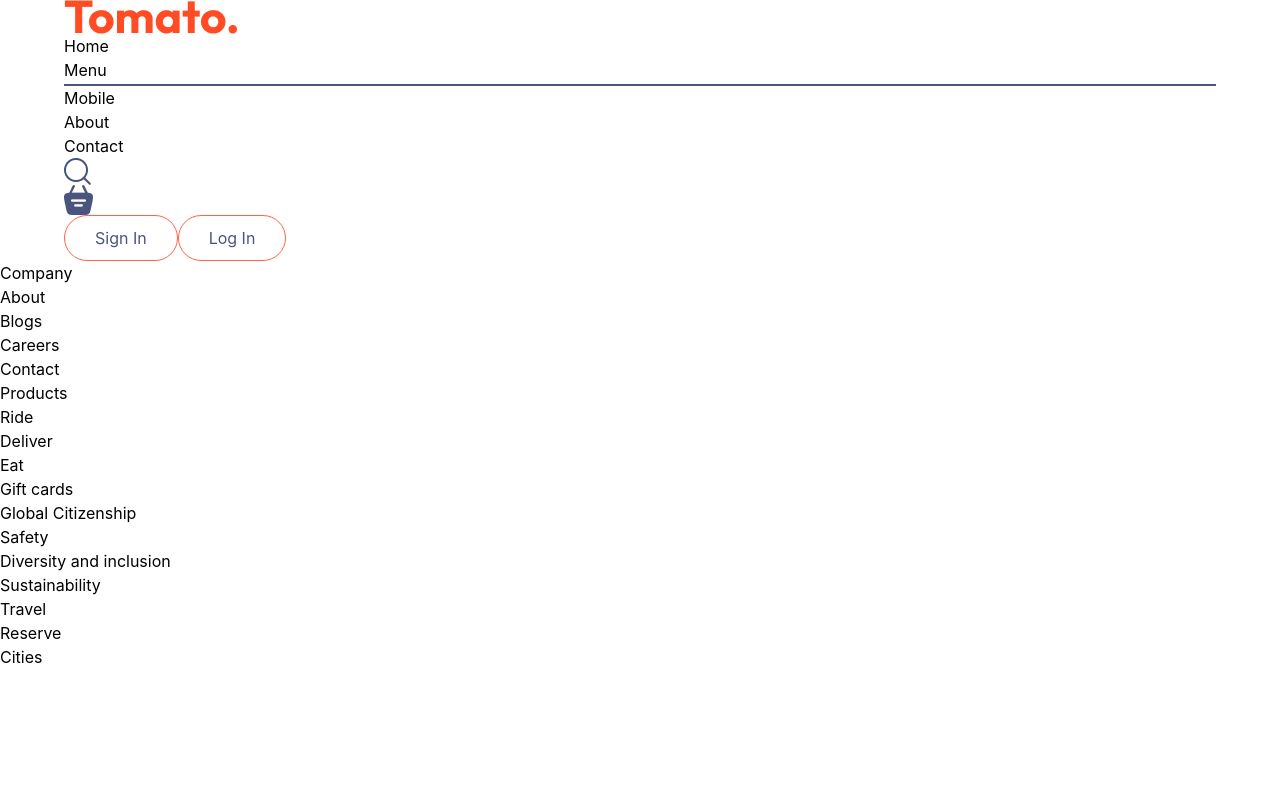
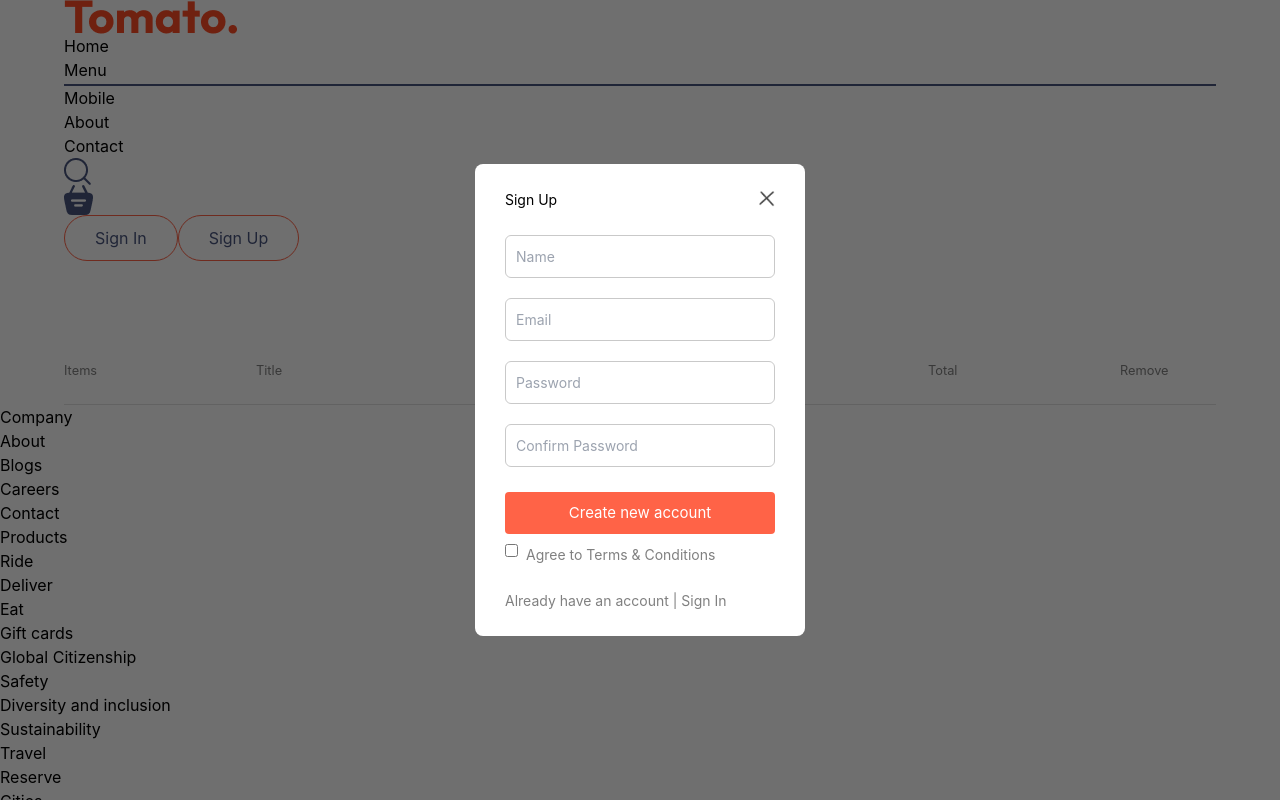
Before and after one commit to Mit16/DishDash, a React (Vite) app in the folder frontend/: page /cart in a window 1280 px wide. Both pictures are taken after a click on the button "Sign In". Shown: the top 800 px of the page. Built offline with nearby package versions, Linux system fonts and the light colour scheme.

Commit message:
Added login page and cart page

```diff
--- a/frontend/src/App.jsx
+++ b/frontend/src/App.jsx
@@ -4,12 +4,17 @@ import Home from "./pages/Home/Home";
 import Cart from "./pages/Cart/Cart";
 import PlaceOrder from "./pages/PlaceOrder/PlaceOrder";
 import Footer from "./components/Footer/Footer";
+import { useState } from "react";
+import LoginPopup from "./components/LoginPopup/LoginPopup";
 
 const App = () => {
+  const [showSignin, setShowSignin] = useState(false);
+
   return (
     <>
+      {showSignin ? <LoginPopup setShowSignin={setShowSignin} /> : <></>}
       <div className="app">
-        <Navbar />
+        <Navbar setShowSignin={setShowSignin} />
         <Routes>
           <Route path="/" element={<Home />} />
           <Route path="/cart" element={<Cart />} />
--- a/frontend/src/components/FoodItem/Fooditem.jsx
+++ b/frontend/src/components/FoodItem/Fooditem.jsx
@@ -1,9 +1,11 @@
-import { useContext} from "react";
+import { useContext } from "react";
 import "./FoodItem.css";
 import { assets } from "../../assets/assets";
 import { StoreContext } from "../../context/StoreContext";
+// import { PriceContext } from "../../context/PriceContext";
 
 const Fooditem = ({ id, name, price, descripion, image }) => {
+  // const { indianPrice } = useContext(PriceContext);
 
   const indianPrice = (price) => {
     return price * 30;
--- /dev/null
+++ b/frontend/src/components/LoginPopup/LoginPopup.css
@@ -0,0 +1,64 @@
+.signin-popup{
+    position: fixed;
+    z-index: 1;
+    width: 100%;
+    height: 100%;
+    background-color: #00000090;
+    display: grid;
+}
+
+.signin-popup-container{
+    place-self: center;
+    width: max(23vw,330px);
+    color: #808080;
+    background-color: white;
+    display: flex;
+    flex-direction: column;
+    gap: 25px;
+    padding: 25px 30px;
+    border-radius: 8px;
+    font-size: 14px;
+    animation: fadeIn 0.5s;
+}
+
+.signin-popup-title{
+    display: flex;
+    justify-content: space-between;
+    align-items: center;
+    color: black;
+}
+
+.signin-popup-title img{
+    width: 16px;
+    cursor: pointer;
+}
+
+.signin-popup-inputs{
+    display: flex;
+    flex-direction: column;
+    gap: 20px;
+}
+
+.signin-popup-inputs input{
+    outline: none;
+    border: 1px solid #c9c9c9;
+    padding: 10px;
+    border-radius: 6px;
+}
+
+.signin-popup-container button{
+    border: none;
+    padding: 10px;
+    border-radius: 4px;
+    color: white;
+    background-color: tomato;
+    font-size: 15px;
+    cursor: pointer;
+}
+
+.signin-popup-condition{
+    display: flex;
+    align-items: start;
+    gap: 8px;
+    margin-top: -15px;
+}
--- /dev/null
+++ b/frontend/src/components/LoginPopup/LoginPopup.jsx
@@ -0,0 +1,51 @@
+import React, { useState } from "react";
+import "./LoginPopup.css";
+import { assets } from "../../assets/assets";
+
+const LoginPopup = ({ setShowSignin }) => {
+  const [currState, setCurrState] = useState("Sign Up");
+
+  return (
+    <div className="signin-popup">
+      <form className="signin-popup-container">
+        <div className="signin-popup-title">
+          <h2>{currState}</h2>
+          <img
+            onClick={() => setShowSignin(false)}
+            src={assets.cross_icon}
+            alt=""
+          />
+        </div>
+        <div className="signin-popup-inputs">
+          {currState === "Sign In" ? (
+            <></>
+          ) : (
+            <input type="text" placeholder="Name" required />
+          )}
+          <input type="text" placeholder="Email" required />
+          <input type="password" placeholder="Password" required />
+          {currState === "Sign Up"? <input type="password" placeholder="Confirm Password" required /> : <></>}
+
+        </div>
+        <button>
+          {currState === "Sign Up" ? "Create new account" : "Sign In"}
+        </button>
+        <div className="signin-popup-condition">
+          <input type="checkbox" required />
+          <p>Agree to Terms & Conditions</p>
+        </div>
+        {currState === "Sign In" ? (
+          <p>
+            Create a new account  |  <span className="cursor-pointer font-semibold" onClick={()=> setCurrState("Sign Up")}>Click here</span>
+          </p>
+        ) : (
+          <p>
+            Already have an account  |  <span className="cursor-pointer font-semibold" onClick={()=> setCurrState("Sign In")}>Sign In</span>
+          </p>
+        )}
+      </form>
+    </div>
+  );
+};
+
+export default LoginPopup;
--- a/frontend/src/components/Navbar/Navbar.jsx
+++ b/frontend/src/components/Navbar/Navbar.jsx
@@ -3,33 +3,61 @@ import "./Navbar.css";
 import { assets } from "../../assets/assets";
 import { Link, NavLink } from "react-router-dom";
 
-const Navbar = () => {
-
-  const [menu,setMenu] = useState("Menu");
+const Navbar = ({ setShowSignin }) => {
+  const [menu, setMenu] = useState("Menu");
 
   return (
     <div className="navbar px-5 py-0 flex justify-between items-center">
-      <img src={assets.logo} alt="" className="w-32" />
+      <Link to="/">
+        <img src={assets.logo} alt="" className="logo w-32" />
+      </Link>
       <ul className="flex list-none gap-5 text-[#49557e] text-lg">
         {/* <li><NavLink >Home</NavLink></li>
         <li><NavLink >Menu</NavLink></li>
         <li><NavLink >Mobile</NavLink></li>
         <li><NavLink >About</NavLink></li>
         <li><NavLink >Contact</NavLink></li> */}
-        <li onClick={()=> setMenu("Home")} className={menu === "Home"? "active" : "" }>Home</li>
-        <li onClick={()=> setMenu("Menu")} className={menu === "Menu" ? "active" : "" }>Menu</li>
-        <li onClick={()=> setMenu("Mobile")} className={menu === "Mobile" ? "active" : "" }>Mobile</li>
-        <li onClick={()=> setMenu("About")} className={menu === "About" ? "active" : "" }>About</li>
-        <li onClick={()=> setMenu("Contact")} className={menu === "Contact" ? "active" : "" }>Contact</li>
+        <Link to="/">
+          <li
+            onClick={() => setMenu("Home")}
+            className={menu === "Home" ? "active" : ""}
+          >
+            Home
+          </li>
+        </Link>
+        <li
+          onClick={() => setMenu("Menu")}
+          className={menu === "Menu" ? "active" : ""}
+        >
+          Menu
+        </li>
+        <li
+          onClick={() => setMenu("Mobile")}
+          className={menu === "Mobile" ? "active" : ""}
+        >
+          Mobile
+        </li>
+        <li
+          onClick={() => setMenu("About")}
+          className={menu === "About" ? "active" : ""}
+        >
+          About
+        </li>
+        <li
+          onClick={() => setMenu("Contact")}
+          className={menu === "Contact" ? "active" : ""}
+        >
+          Contact
+        </li>
       </ul>
       <div className="flex items-center gap-3 py-1">
         <img src={assets.search_icon} alt="" />
         <div className="relative">
-          <img src={assets.basket_icon} alt="" />
+          <Link to='/cart'><img src={assets.basket_icon} alt="" /></Link>
           <div className="dot absolute min-w-2.5 min-h-2.5 bg-orange-500 rounded -top-2 -right-2 "></div>
         </div>
-        <button>Sign In</button>
-        <button>Log In</button>
+        <button onClick={() => setShowSignin(true)}>Sign In</button>
+        <button>Sign Up</button>
       </div>
     </div>
   );
--- /dev/null
+++ b/frontend/src/context/PriceContext.jsx
@@ -0,0 +1,21 @@
+import { createContext } from "react";
+
+export const PriceContext = createContext(null);
+
+const PriceContextProvider = (props) => {
+  const indianPrice = (price) => {
+    return price * 30;
+  };
+
+  const PricecontextValue = {
+    indianPrice,
+  };
+
+  return (
+    <PriceContext.Provider value={PricecontextValue}>
+      {this.children}
+    </PriceContext.Provider>
+  );
+};
+
+export default PriceContextProvider;
--- a/frontend/src/main.jsx
+++ b/frontend/src/main.jsx
@@ -4,6 +4,7 @@ import "./index.css";
 import App from "./App.jsx";
 import { BrowserRouter } from "react-router-dom";
 import StoreContextProvider from "./context/StoreContext.jsx";
+import PriceContextProvider from "./context/PriceContext.jsx";
 
 createRoot(document.getElementById("root")).render(
   <StrictMode>
--- a/frontend/src/pages/Cart/Cart.css
+++ b/frontend/src/pages/Cart/Cart.css
@@ -0,0 +1,32 @@
+.cart{
+    margin-top: 100px;
+}
+
+.cart-items-title{
+    display: grid;
+    grid-template-columns: 1fr 1.5fr 1fr 1fr 1fr 0.5fr;
+    align-items: center;
+    color: grey;
+    font-size: max(1vw,12px);
+}
+
+.cart-items-item{
+    margin: 10px 0px;
+    color: black;
+}
+
+.cart-items-item img{
+    width: 50px;
+    border: 1px solid black;
+    border-radius: 8px;
+}
+
+.cart hr{
+    height: 1px;
+    background-color: #e2e2e2;
+    border: none;
+}
+
+.cart-items-item .cross{
+    cursor: pointer;
+}
--- a/frontend/src/pages/Cart/Cart.jsx
+++ b/frontend/src/pages/Cart/Cart.jsx
@@ -1,12 +1,47 @@
-import React from 'react'
-import './Cart.css'
+import React, { useContext } from "react";
+import "./Cart.css";
+import { StoreContext } from "../../context/StoreContext";
+import { isRouteErrorResponse } from "react-router-dom";
 
 const Cart = () => {
+  const { cartItems, food_list, removeFromCart } = useContext(StoreContext);
+
   return (
-    <div>
+    <div className="cart">
+      <div className="cart-items">
+        <div className="cart-items-title">
+          <p>Items</p>
+          <p>Title</p>
+          <p>Price</p>
+          <p>Quantity</p>
+          <p>Total</p>
+          <p>Remove</p>
+        </div>
+        <br />
+        <hr />
+        {food_list.map((item, index) => {
+          if (cartItems[item._id] > 0) {
+            return (
+              <>
+                <div className="cart-items-title cart-items-item">
+                  <img src={item.image} alt="" />
+                  <p>{item.name}</p>
+                  <p>₹ {item.price}</p>
+                  <p>{cartItems[item._id]}</p>
+                  <p>₹ {item.price * cartItems[item._id]}</p>
+                  <p onClick={()=>removeFromCart(item._id)} className="cross">❌</p>
+                </div>
+                <hr />
+              </>
+            );
+          }
+        })}
+      </div>
+      <div className="cart-bottom">
 
+      </div>
     </div>
-  )
-}
+  );
+};
 
-export default Cart
+export default Cart;
```
